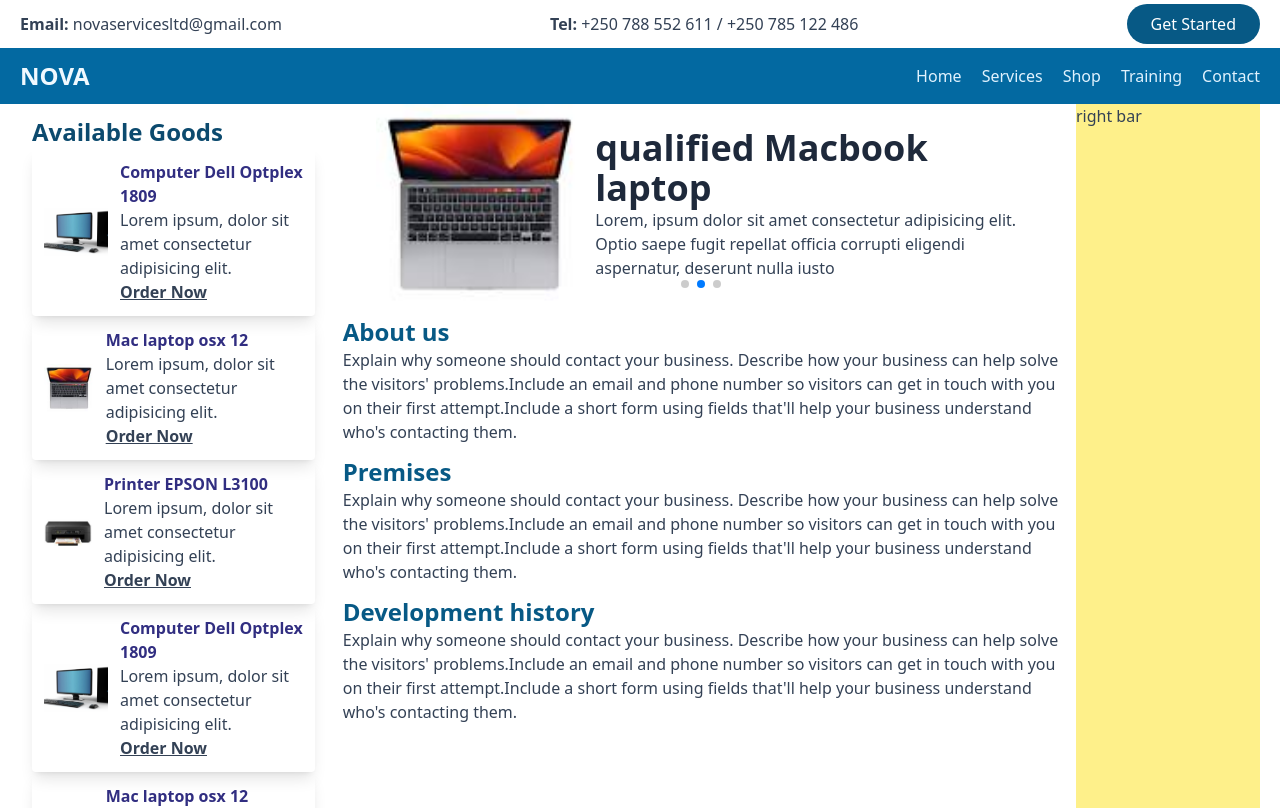
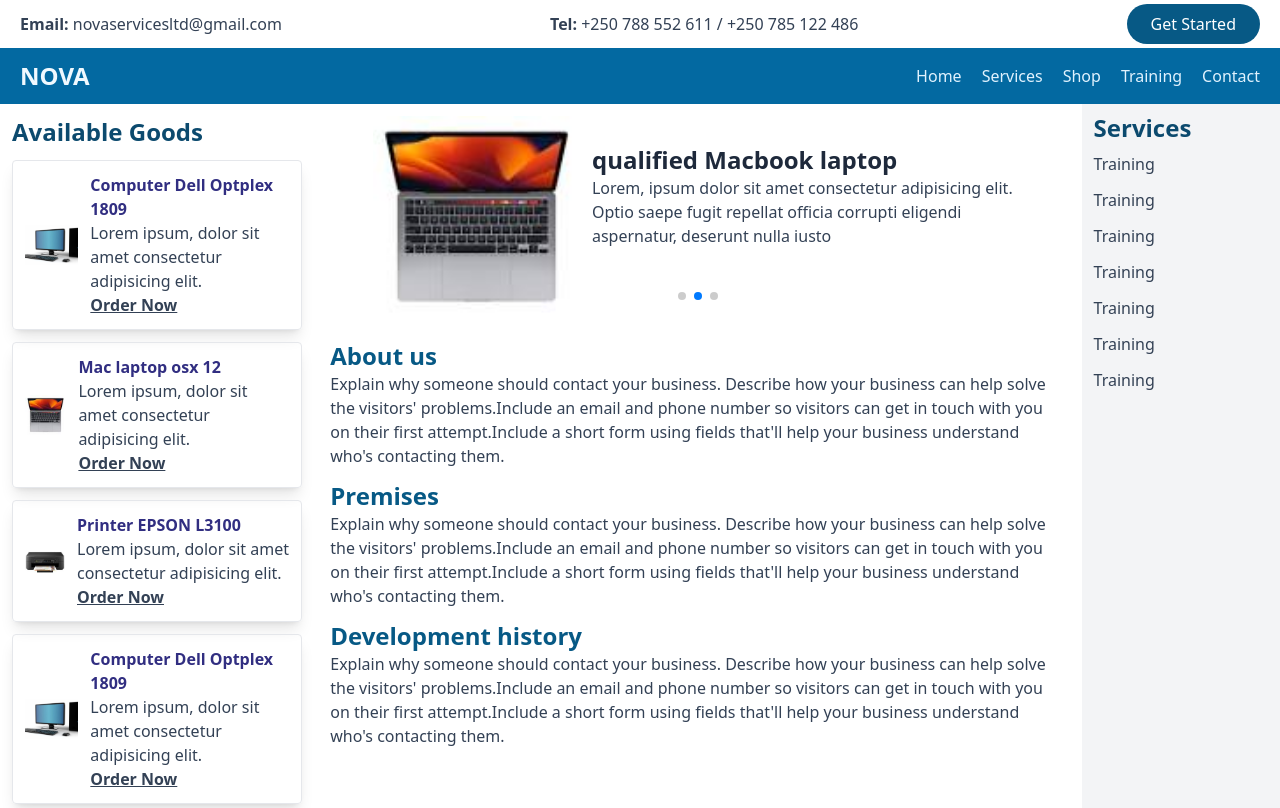
Before and after one commit to akimanagabriel/nova-frontend, a React (Create React App) app: page / in a window 1280 px wide. Shown: the top 808 px of the page. Built offline with nearby package versions, Linux system fonts and the light colour scheme.

Commit message:
commit landing page changes

```diff
--- a/src/App.js
+++ b/src/App.js
@@ -1,20 +1,11 @@
-import Body from "./app/Body";
-import LeftBar from "./shared/LeftBar";
-import RightBar from "./shared/RightBar";
+import LandingPage from "./app/LandingPage";
 import TopHeader from "./shared/TopHeader";
 
 function App() {
   return (
     <div className="text-slate-700">
-      {/* header */}
       <TopHeader />
-      <div className="flex flex-col md:flex-row justify-between gap-0 px-5 ">
-        <LeftBar />
-        <Body/>
-        <RightBar/>
-      </div>
-
-      {/* footer */}
+      <LandingPage/>
     </div>
   )
 }
--- a/src/app/Home.jsx
+++ b/src/app/Home.jsx
@@ -46,7 +46,7 @@ function Home() {
 
   return (
     <div>
-      <div className=''>
+      <div className='py-3 px-0 overflow-hidden '>
         <SliderComponent images={images} />
       </div>
 
--- /dev/null
+++ b/src/app/LandingPage.jsx
@@ -0,0 +1,16 @@
+import React from 'react'
+import Body from "../app/Body";
+import LeftBar from "../shared/LeftBar";
+import RightBar from "../shared/RightBar";
+
+function LandingPage() {
+    return (
+        <div className="flex flex-col md:flex-row justify-between gap-0">
+            <LeftBar />
+            <Body />
+            <RightBar />
+        </div>
+    )
+}
+
+export default LandingPage
--- a/src/components/ProductsCard.jsx
+++ b/src/components/ProductsCard.jsx
@@ -4,10 +4,10 @@ import { Link } from 'react-router-dom'
 function ProductsCard({ product }) {
     return (
         <>
-            <div className='shadow-lg rounded p-3'>
-                <div className='flex items-center gap-3 '>
+            <div className='shadow-lg rounded p-3 border my-3'>
+                <div className='flex items-center gap-3'>
 
-                    <img src={product.image} alt='pc' className='h-12' />
+                    <img src={product.image} alt='pc' className='h-10' />
 
                     <div>
                         <Link to={'/product/view/' + product.id} className='font-bold text-indigo-900 hover:text-orange-700'>{product.title}</Link>
--- a/src/components/SliderComponent.jsx
+++ b/src/components/SliderComponent.jsx
@@ -21,7 +21,7 @@ function SliderComponent({ images }) {
                 }}
                 navigation={true}
                 modules={[Autoplay, Pagination, Navigation]}
-                className="w-[500px] md:w-[650px]"
+                className="w-[400px] md:w-[650px]"
             >
 
 
@@ -32,8 +32,8 @@ function SliderComponent({ images }) {
                             <SwiperSlide>
                                 <div className='flex flex-col md:flex-row space-x-3 items-center'>
                                     <img src={image.name} alt="" className='h-[200px]' />
-                                    <div>
-                                        <h1 className='text-4xl text-slate-800 font-bold'>{image.title}</h1>
+                                    <div className='pb-10'>
+                                        <h1 className='text-xl md:text-2xl text-slate-800 font-bold'>{image.title}</h1>
                                         <p>Lorem, ipsum dolor sit amet consectetur adipisicing elit. Optio saepe fugit repellat officia corrupti eligendi aspernatur, deserunt nulla iusto </p>
                                     </div>
                                 </div>
--- a/src/shared/LeftBar.jsx
+++ b/src/shared/LeftBar.jsx
@@ -29,7 +29,7 @@ function LeftBar() {
     }
 
     return (
-        <div className='w-full md:w-5/12'>
+        <div className='w-full md:w-5/12 hidden lg:block'>
             <div className=' p-3'>
                 <h1 className='md:text-2xl font-bold text-sky-900'>Available Goods</h1>
                 {/* list of items */}
--- a/src/shared/RightBar.jsx
+++ b/src/shared/RightBar.jsx
@@ -2,8 +2,17 @@ import React from 'react'
 
 function RightBar() {
   return (
-    <div className='bg-yellow-200 w-full md:w-3/12 justify-self-end'>
-      <h1>right bar</h1>
+    <div className='w-full md:w-3/12 bg-gray-100 px-3 justify-self-end hidden lg:block'>
+      <h1 className='text-lg md:text-2xl font-bold text-sky-900 my-2'>Services</h1>
+      <ul className='space-y-3'>
+        <li>Training</li>
+        <li>Training</li>
+        <li>Training</li>
+        <li>Training</li>
+        <li>Training</li>
+        <li>Training</li>
+        <li>Training</li>
+      </ul>
     </div>
   )
 }
```
